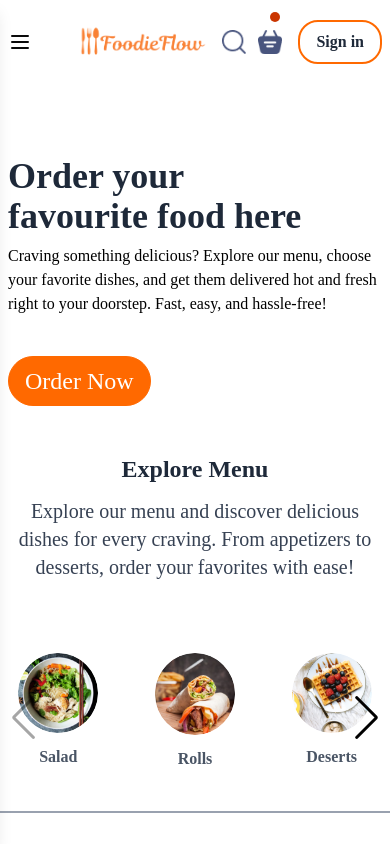
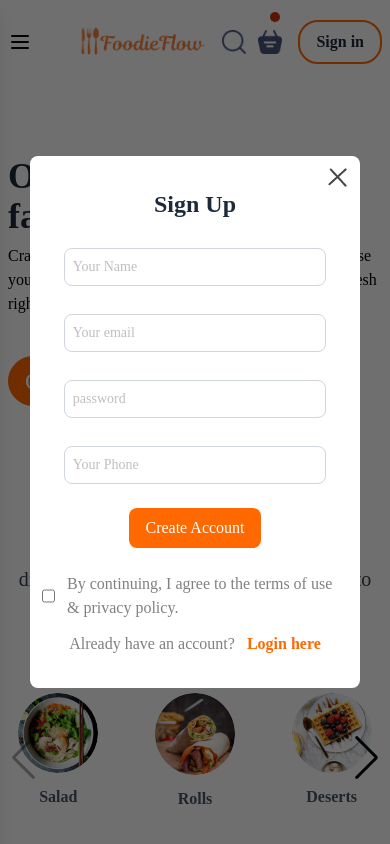
Before and after one commit to rajibdas51/FoodieFlow, a Next.js app in the folder client/: page / in a window 390 px wide. Both pictures are taken after a click on the button "Sign in". Shown: the top 844 px of the page. Built offline with nearby package versions, Linux system fonts and the light colour scheme.

Commit message:
design login and register popup

```diff
--- a/client/src/app/layout.tsx
+++ b/client/src/app/layout.tsx
@@ -1,8 +1,6 @@
 import { Geist, Geist_Mono } from 'next/font/google';
 import './globals.css';
-import Navbar from '@/components/Navbar/Navbar';
 import ReduxProvider from '@/components/provider/ReduxProvider';
-import Footer from '@/components/Footer/Footer';
 
 const geistSans = Geist({
   subsets: ['latin'],
@@ -28,11 +26,7 @@ export default function RootLayout({
       <body
         className={`${geistSans.className} ${geistMono.className} antialiased`}
       >
-        <ReduxProvider>
-          <Navbar />
-          {children}
-          <Footer />
-        </ReduxProvider>
+        <ReduxProvider>{children}</ReduxProvider>
       </body>
     </html>
   );
--- a/client/src/components/ExploreMenu/ExploreMenu.tsx
+++ b/client/src/components/ExploreMenu/ExploreMenu.tsx
@@ -15,7 +15,7 @@ const ExploreMenu: React.FC<ExploreMenuProps> = ({ category, setCategory }) => {
   return (
     <div id='explore-menu'>
       <div
-        className='container mx-auto flex flex-col gap:20px mt-[40px] lg:-mt-15'
+        className='container mx-auto flex flex-col gap:20px mt-[80px] lg:-mt-15'
         id='explore-menu'
       >
         <div className='flex flex-col items-center justify-center my-10'>
--- a/client/src/components/Footer/Footer.tsx
+++ b/client/src/components/Footer/Footer.tsx
@@ -14,7 +14,7 @@ import { FaLocationDot, FaX } from 'react-icons/fa6';
 const Footer = () => {
   return (
     <footer className='bg-gray-800 border-t'>
-      <div className='container  mx-auto px-6 md:px-4 py-12 grid grid-cols-1 md:grid-cols-2 lg:grid-cols-5  justify-center gap-8'>
+      <div className='container  mx-auto px-6 md:px-4 py-12 grid grid-cols-1 md:grid-cols-2 md:gap-10 lg:grid-cols-5  lg:justify-center gap-8'>
         <div className=' mx-auto'>
           <Link href='/' className=' pb-4'>
             <Image
@@ -48,7 +48,7 @@ const Footer = () => {
             </Link>
           </div>
         </div>
-        <div id='our-menus' className='md:mx-auto'>
+        <div id='our-menus' className='lg:mx-auto'>
           <h3 className='font-semibold text-xl mb-4 text-gray-300 '>
             Our Menus
           </h3>
@@ -120,7 +120,7 @@ const Footer = () => {
             </li>
           </ul>
         </div>
-        <div className='md:mx-auto'>
+        <div className='lg:mx-auto'>
           <h3 className='font-semibold text-xl mb-4 text-gray-300 '>
             Quick Links
           </h3>
@@ -160,7 +160,7 @@ const Footer = () => {
           </ul>
         </div>
 
-        <div className=' md:mx-auto'>
+        <div className=' lg:mx-auto'>
           <div>
             <h3 className='font-semibold mb-4 text-gray-300 text-xl'>
               Contact Us
@@ -207,7 +207,7 @@ const Footer = () => {
                 placeholder='Enter your email'
                 className='w-full bg-gray-900 text-gray-300 p-2 rounded'
               />
-              <button className='bg-orange-500 text-white w-full mt-2 p-2 rounded'>
+              <button className='cursor-pointer bg-orange-500 text-white w-full mt-2 p-2 rounded'>
                 Subscribe
               </button>
             </form>
--- a/client/src/components/Hero/Hero.tsx
+++ b/client/src/components/Hero/Hero.tsx
@@ -3,8 +3,8 @@ import ImageSlider from '../ui/ImageSlider';
 
 const Hero = () => {
   return (
-    <div className='header h-[66vw] md:h-[38vw] mt-8 mx-auto relative'>
-      <div className='hero-bg absolute -top-34 right-0 w-[73%] h-full bg-[url("/hero-bg.png")] bg-cover z-[-1]'></div>
+    <div className='header h-[66vw] md:h-[38vw] mt-8 mx-auto relative mb-20 lg:mb-5'>
+      <div className='hero-bg absolute -top-34  right-0 w-[73%] h-full bg-[url("/hero-bg.png")] bg-cover z-[-1]'></div>
       <div className='container flex flex-row md:mx-auto mx-2 gap-4 items-center justify-center py-auto lg:pt-15'>
         <div className='md:w-1/2 flex flex-col'>
           <h2 className='font-[900] text-gray-800 text-4xl md:text-[4.8vw] mt-10'>
--- /dev/null
+++ b/client/src/components/LoginPopup/LoginPopup.tsx
@@ -0,0 +1,108 @@
+import { assets } from '@/assets/frontend_assets/assets';
+import Image from 'next/image';
+import React, { useState } from 'react';
+interface LoginPopupProps {
+  setShowLogin: (show: boolean) => void;
+}
+
+const LoginPopup: React.FC<LoginPopupProps> = ({ setShowLogin }) => {
+  const [currentState, setCurrentState] = useState('Sign Up');
+  return (
+    <div className='login-popup absolute bg-[#00000090] flex w-full h-full z-50'>
+      <form
+        action=''
+        className='login-popup-container bg-white rounded-md place-self-center items-center justify-center mx-auto w-[330px] text-[#808080] flex flex-col gap-6 py-8 px-3 relative animate-fade-in'
+      >
+        <div className='login-popup-title'>
+          <h2 className='text-2xl font-semibold text-gray-800'>
+            {currentState}
+          </h2>
+          <Image
+            onClick={() => setShowLogin(false)}
+            width={100}
+            height={100}
+            src={assets.cross_icon}
+            alt=''
+            className='absolute top-3 right-3 w-5'
+          />
+        </div>
+        <div className='w-full flex flex-col  items-center justify-center mx-auto gap-6 '>
+          {currentState === 'Sign Up' && (
+            <input
+              type='text'
+              name='name'
+              id='name'
+              className='w-6/7 mt-1 border border-gray-300 rounded-md p-2 text-sm focus:outline-none focus:ring-1 focus:ring-orange-500'
+              placeholder='Your Name'
+              required
+            />
+          )}
+
+          <input
+            type='email'
+            name='email'
+            placeholder='Your email'
+            id='email'
+            required
+            className='w-6/7 mt-1 border border-gray-300 rounded-md p-2 text-sm focus:outline-none focus:ring-1 focus:ring-orange-500'
+          />
+          <input
+            type='password'
+            name='password'
+            placeholder='password'
+            id='password'
+            required
+            className='w-6/7 mt-1 border border-gray-300 rounded-md p-2 text-sm focus:outline-none focus:ring-1 focus:ring-orange-500'
+          />
+          {currentState === 'Sign Up' && (
+            <input
+              type='phone'
+              name='phone'
+              placeholder='Your Phone'
+              id='phone'
+              required
+              className='w-6/7 mt-1 border border-gray-300 rounded-md p-2 text-sm focus:outline-none focus:ring-1 focus:ring-orange-500'
+            />
+          )}
+          <button className='bg-orange-500 text-white py-2 px-4 rounded-md cursor-pointer'>
+            {' '}
+            {currentState === 'Sign Up' ? 'Create Account' : 'Login'}
+          </button>
+        </div>
+
+        <div className='login-popup-condition flex flex-col gap-3  items-center justify-center mx-auto'>
+          <div className='flex flex-row gap-3'>
+            <input type='checkbox' required className='accent-orange-500' />
+            <p className=''>
+              By continuing, I agree to the terms of use & privacy policy.
+            </p>
+          </div>
+
+          {currentState === 'Sign Up' ? (
+            <div className='flex md:flex-row gap-3'>
+              <p>Already have an account? </p>
+              <button
+                className='font-semibold text-orange-500 cursor-pointer'
+                onClick={() => setCurrentState('Login')}
+              >
+                {'    '} Login here
+              </button>
+            </div>
+          ) : (
+            <div className='flex md:flex-row gap-3'>
+              <p>Don&apos;t have an account? </p>
+              <button
+                className='font-semibold text-orange-500 cursor-pointer'
+                onClick={() => setCurrentState('Sign Up')}
+              >
+                {'    '} Sign Up here
+              </button>
+            </div>
+          )}
+        </div>
+      </form>
+    </div>
+  );
+};
+
+export default LoginPopup;
--- a/client/src/components/Navbar/Navbar.tsx
+++ b/client/src/components/Navbar/Navbar.tsx
@@ -10,7 +10,11 @@ const menuItems = [
   { name: 'Contact us', url: '/contact-us' },
 ];
 
-const Navbar = () => {
+interface NavbarProps {
+  setShowLogin: (show: boolean) => void;
+}
+
+const Navbar: React.FC<NavbarProps> = ({ setShowLogin }) => {
   const [activeMenu, setActiveMenu] = useState('Home');
   const [mobileMenuOpen, setMobileMenuOpen] = useState(false);
   const [isSticky, setIsSticky] = useState(false);
@@ -134,7 +138,10 @@ const Navbar = () => {
                 className='cursor-pointer'
               />
               <div className='dot absolute min-w-2.5 min-h-2.5 bg-orange-700 rounded-md top-[-8px] left-3'></div>
-              <button className='px-4 py-2 font-bold text-gray-800 rounded-[20px] bg-white md:hover:bg-orange-800 hover:bg-orange-500 hover:text-white transition-colors border-2 border-orange-500'>
+              <button
+                onClick={() => setShowLogin(true)}
+                className='px-4 py-2 font-bold text-gray-800 rounded-[20px] bg-white md:hover:bg-orange-800 hover:bg-orange-500 hover:text-white transition-colors border-2 border-orange-500'
+              >
                 Sign in
               </button>
             </div>
--- a/client/src/components/provider/ReduxProvider.tsx
+++ b/client/src/components/provider/ReduxProvider.tsx
@@ -2,13 +2,25 @@
 import React, { useEffect, useState } from 'react';
 import { Provider } from 'react-redux';
 import store from '@/redux/store';
+import Navbar from '../Navbar/Navbar';
+import Footer from '../Footer/Footer';
+import LoginPopup from '../LoginPopup/LoginPopup';
 function ReduxProvider({ children }: { children: React.ReactNode }) {
   const [mounted, setMounted] = useState(false);
+  const [showLogin, setShowLogin] = useState(false);
+  //const [showRegister, setShowRegister] = useState(false);
   useEffect(() => {
     setMounted(true);
   }, []);
   if (mounted) {
-    return <Provider store={store}>{children}</Provider>;
+    return (
+      <Provider store={store}>
+        {showLogin ? <LoginPopup setShowLogin={setShowLogin} /> : <></>}
+        <Navbar setShowLogin={setShowLogin} />
+        {children}
+        <Footer />
+      </Provider>
+    );
   }
 }
 
--- /dev/null
+++ b/client/src/tailwind.config.js
@@ -0,0 +1,19 @@
+/** @type {import('tailwindcss').Config} */
+// tailwind.config.js
+module.exports = {
+  theme: {
+    extend: {
+      animation: {
+        'fade-in': 'fadeIn 0.5s ease-in-out',
+      },
+      keyframes: {
+        fadeIn: {
+          '0%': { opacity: '0' },
+          '100%': { opacity: '1' },
+        },
+      },
+    },
+  },
+  variants: {},
+  plugins: [],
+};
```
